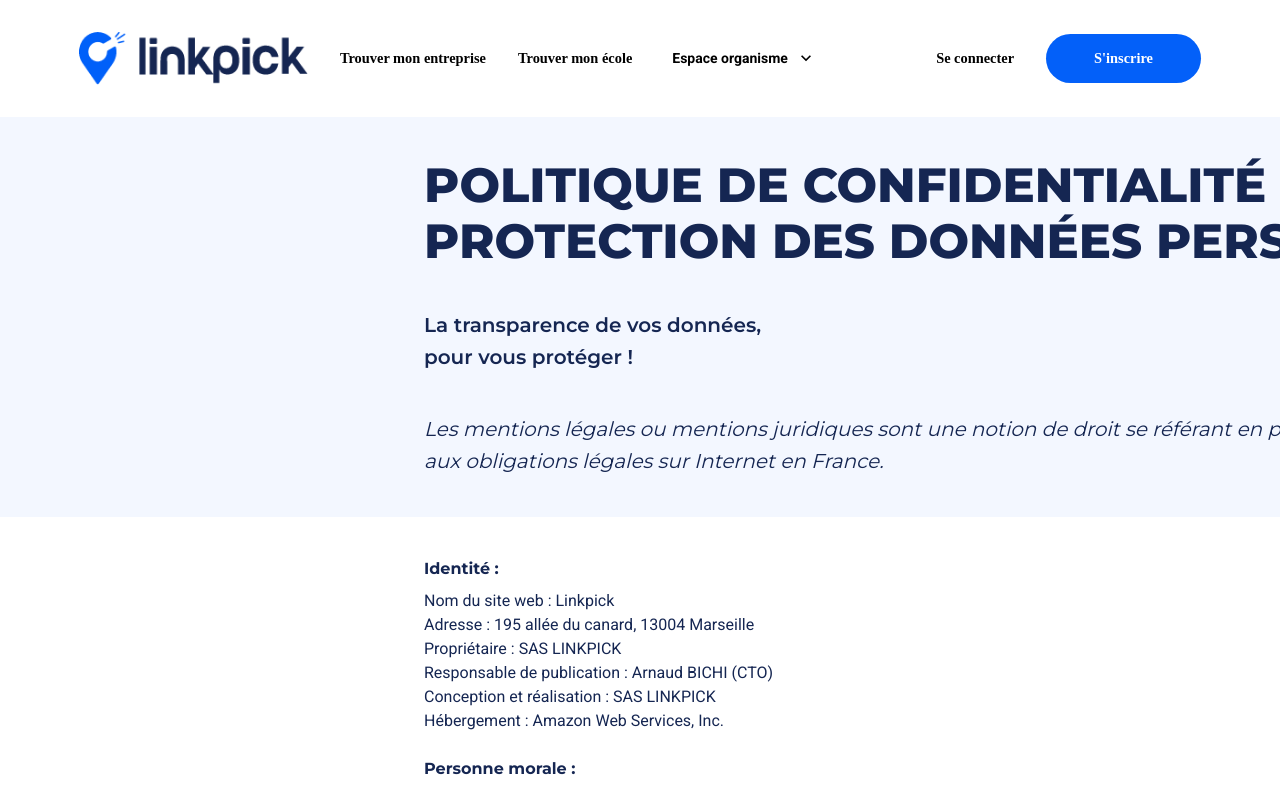
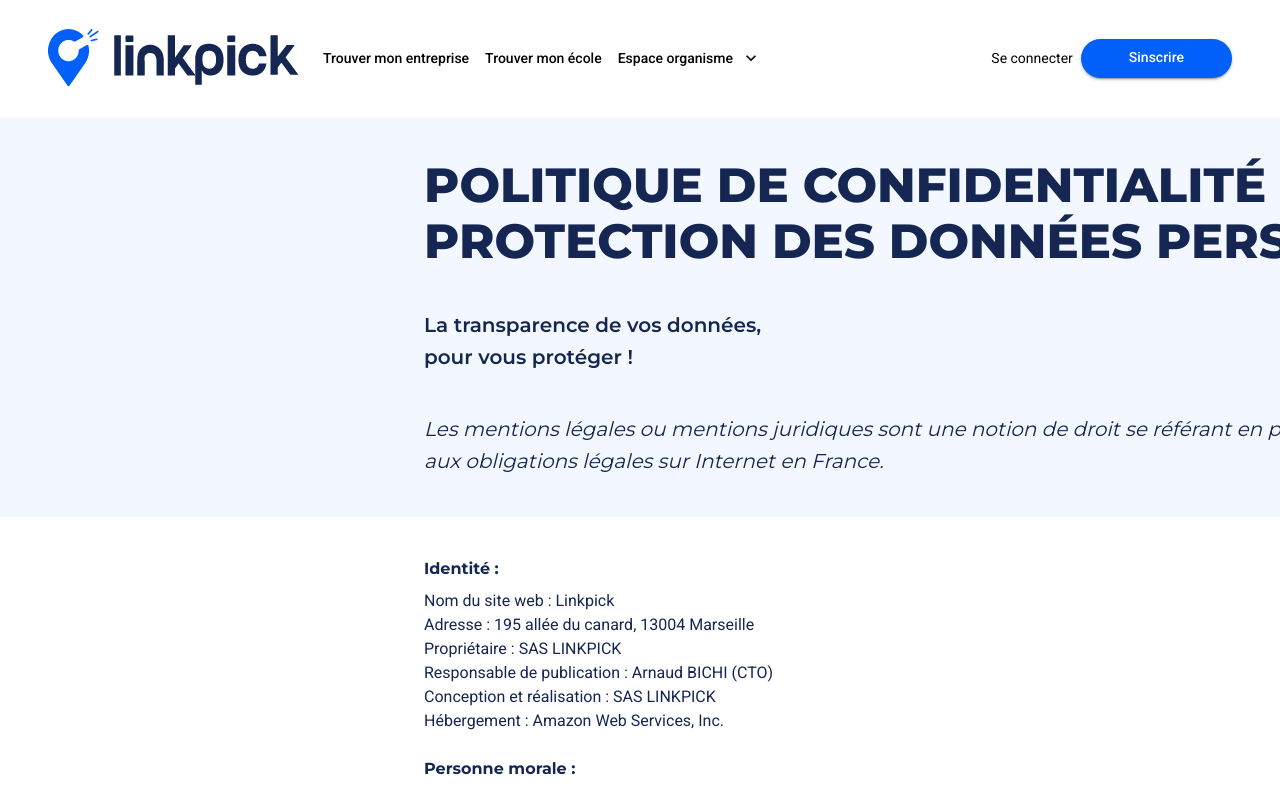
Before and after one commit to tarik-gadoumi/lickpick, a Next.js app: page /rgpd in a window 1280 px wide. Shown: the top 792 px of the page. Built offline with nearby package versions, Linux system fonts and the light colour scheme.

Commit message:
navbar with mui

```diff
--- a/components/Dropdown.js
+++ b/components/Dropdown.js
@@ -74,7 +74,7 @@ export default function CustomizedMenus() {
         disableElevation
         onClick={handleClick}
         endIcon={<KeyboardArrowDownIcon />}
-        style={{ textTransform: "none", color: "black", fontWeight: "bold" }}
+        style={{ textTransform: "none", color: "black" }}
       >
         Espace organisme
       </Button>
--- a/components/Layout.js
+++ b/components/Layout.js
@@ -1,6 +1,7 @@
 import { Box } from "@mui/material";
 import { styled } from "@mui/material/styles";
 import NavBar from "./NavBar";
+import NavTest from "./NavTest";
 import Footer from "./Footer";
 
 const BodyContainer = styled("div")({
@@ -11,21 +12,19 @@ const BodyContainer = styled("div")({
   justifyContent: "space-between",
 });
 
-
 const Layout = ({ children }) => {
   return (
     <BodyContainer>
-      <NavBar />
-      <Box sx={{ flexGrow: 1, minHeight: "60vh" }}>
-        {children}
-      </Box>
+      {/* <NavBar /> */}
+      <NavTest />
+      <Box sx={{ flexGrow: 1, minHeight: "60vh" }}>{children}</Box>
       <Footer />
 
       <style jsx global>{`
-      body{
-        margin: 0px;
-        padding: 0px;
-      }
+        body {
+          margin: 0px;
+          padding: 0px;
+        }
       `}</style>
     </BodyContainer>
   );
--- a/components/NavBar.js
+++ b/components/NavBar.js
@@ -1,8 +1,9 @@
 import React from "react";
 import { useState } from "react";
-
+import { Button, Typography } from "@mui/material/";
 import Dropdown from "./Dropdown";
 
+// import { FiMenu, FiX } from "react-icons/fi";
 
 export default function NavBar() {
   const [open, setOpen] = useState(false);
@@ -14,15 +15,27 @@ export default function NavBar() {
           <div className="nav-display">
             <div className="logo-primary-display">
               <img src="/Logo.png" alt="linkpick" className="img" />
+              <Typography>
+                <a href="/about">Trouver mon entreprise</a>{" "}
+              </Typography>
+              <Typography>
+                {" "}
+                <a href="/about">Trouver mon école</a>
+              </Typography>
 
-              <a href="/about">Trouver mon entreprise</a>
-              <a href="/about">Trouver mon école</a>
               <Dropdown />
             </div>
             <div className="logo-secondary-display">
-              <a href="/about">Se connecter</a>
+              <Typography>
+                {" "}
+                <a href="/about">Se connecter</a>{" "}
+              </Typography>
+
               <div className="sign-up">
-                <a href="/about">S'inscrire</a>
+                <Typography>
+                  {" "}
+                  <a href="/about">S'inscrire</a>{" "}
+                </Typography>
               </div>
             </div>
           </div>
@@ -77,7 +90,11 @@ export default function NavBar() {
       `}</style>
 
       <style jsx global>{`
-
+        html,
+        body {
+          padding: 0;
+          margin: 0;
+        }
         @media screen and (min-width: 1000px) {
           .nav-icon {
             display: none;
--- a/components/NavTest.js
+++ b/components/NavTest.js
@@ -11,8 +11,10 @@ import Avatar from "@mui/material/Avatar";
 import Button from "@mui/material/Button";
 import Tooltip from "@mui/material/Tooltip";
 import MenuItem from "@mui/material/MenuItem";
+import { spacing, Link } from "@mui/material/";
+import Dropdown from "./Dropdown";
 
-const pages = ["Products", "Pricing", "Blog"];
+const pages = ["Trouver mon entreprise", "Trouver mon école"];
 const settings = ["Profile", "Account", "Dashboard", "Logout"];
 
 const ResponsiveAppBar = () => {
@@ -37,14 +39,10 @@ const ResponsiveAppBar = () => {
   return (
     <AppBar
       position="static"
-      style={{
-        background: "none",
-        color: "black",
-        fontWeight: "bold",
-        boxShadow: "none",
-      }}
+      sx={{ p: 3 }}
+      style={{ textTransform: "none", background: "none" }}
     >
-      <Container maxWidth="xl">
+      <Container maxWidth="xl" sx={{ mr: 5 }}>
         <Toolbar disableGutters>
           <Typography
             variant="h6"
@@ -52,7 +50,11 @@ const ResponsiveAppBar = () => {
             component="div"
             sx={{ mr: 2, display: { xs: "none", md: "flex" } }}
           >
-            <img src="/Logo.png" alt="linkpick" className="img" />
+            <img
+              src="/Logo.png"
+              alt="linkpick"
+              sx={{ width: 80, height: 80 }}
+            />
           </Typography>
 
           <Box sx={{ flexGrow: 1, display: { xs: "flex", md: "none" } }}>
@@ -86,69 +88,88 @@ const ResponsiveAppBar = () => {
             >
               {pages.map((page) => (
                 <MenuItem key={page} onClick={handleCloseNavMenu}>
-                  <Typography
-                    textAlign="center"
-                    style={{
-                      background: "none",
-                      color: "black",
-                      fontWeight: "bold",
-                      boxShadow: "none",
-                    }}
-                  >
-                    {page}
-                  </Typography>
+                  <Typography textAlign="center">{page}</Typography>
                 </MenuItem>
               ))}
             </Menu>
           </Box>
+
           <Typography
             variant="h6"
             noWrap
             component="div"
             sx={{ flexGrow: 1, display: { xs: "flex", md: "none" } }}
           >
-            LOGO
+            <img src="/Logo.png" alt="linkpick" className="img" />
           </Typography>
+
           <Box sx={{ flexGrow: 1, display: { xs: "none", md: "flex" } }}>
             {pages.map((page) => (
               <Button
                 key={page}
                 onClick={handleCloseNavMenu}
-                sx={{ my: 2, color: "white", display: "block" }}
+                sx={{
+                  my: 2,
+                  color: "black",
+                  display: "block",
+                  textTransform: "none",
+                }}
               >
                 {page}
               </Button>
             ))}
+            <Box sx={{ mt: 2 }}>
+              {" "}
+              <Dropdown />
+            </Box>
           </Box>
 
-          <Box sx={{ flexGrow: 0 }}>
-            <Tooltip title="Open settings">
-              <IconButton onClick={handleOpenUserMenu} sx={{ p: 0 }}>
-                <Avatar alt="Remy Sharp" src="/static/images/avatar/2.jpg" />
-              </IconButton>
-            </Tooltip>
-            <Menu
-              sx={{ mt: "45px" }}
-              id="menu-appbar"
-              anchorEl={anchorElUser}
-              anchorOrigin={{
-                vertical: "top",
-                horizontal: "right",
-              }}
-              keepMounted
-              transformOrigin={{
-                vertical: "top",
-                horizontal: "right",
-              }}
-              open={Boolean(anchorElUser)}
-              onClose={handleCloseUserMenu}
-            >
-              {settings.map((setting) => (
-                <MenuItem key={setting} onClick={handleCloseUserMenu}>
-                  <Typography textAlign="center">{setting}</Typography>
-                </MenuItem>
-              ))}
-            </Menu>
+          <Box>
+            <Typography>
+              {" "}
+              <Link
+                href="#"
+                underline="none"
+                sx={{
+                  px: 1,
+                  pb: 0.5,
+                  color: "black",
+                  fontSize: 14,
+                }}
+              >
+                {"  Se connecter"}
+              </Link>
+            </Typography>
+          </Box>
+          <Box>
+            <Typography>
+              {" "}
+              <Button
+                variant="contained"
+                sx={{
+                  borderRadius: "20px",
+                  textTransform: "none",
+                  px: 5,
+                  pb: 0.5,
+                  color: "white",
+                  textDecoration: "none",
+                }}
+              >
+                <Link
+                  href="#"
+                  underline="none"
+                  sx={{
+                    borderRadius: "20px",
+                    px: 1,
+                    pb: 0.5,
+                    color: "white",
+                    textDecoration: "none",
+                  }}
+                >
+                  {"  Sinscrire"}
+                </Link>
+              </Button>
+            </Typography>
           </Box>
         </Toolbar>
       </Container>
@@ -156,3 +177,46 @@ const ResponsiveAppBar = () => {
   );
 };
 export default ResponsiveAppBar;
+<style jsx>{`
+  .img {
+    max-width: 30%;
+  }
+  .nav-display {
+    display: flex;
+    flex-direction: row;
+    justify-content: space-around;
+    align-items: center;
+    font-size: 0.9rem;
+    font-weight: bold;
+    -moz-box-shadow: 0 4px 4px #f8f8f8;
+    -webkit-box-shadow: 0 4px 4px #f8f8f8;
+    box-shadow: 0 4px 4px #f8f8f8;
+    padding: 2rem;
+  }
+  .nav-display a {
+    text-decoration: none;
+    color: black;
+  }
+  .logo-secondary-display {
+    display: flex;
+    flex-direction: row;
+    column-gap: 2rem;
+    align-items: center;
+  }
+  .logo-primary-display {
+    display: flex;
+    flex-direction: row;
+    column-gap: 2rem;
+    align-items: center;
+  }
+  .sign-up {
+    background-color: #0360f9;
+    padding: 1rem;
+    padding-left: 3rem;
+    padding-right: 3rem;
+    border-radius: 50px;
+  }
+  .sign-up a {
+    color: white;
+  }
+`}</style>;
```
